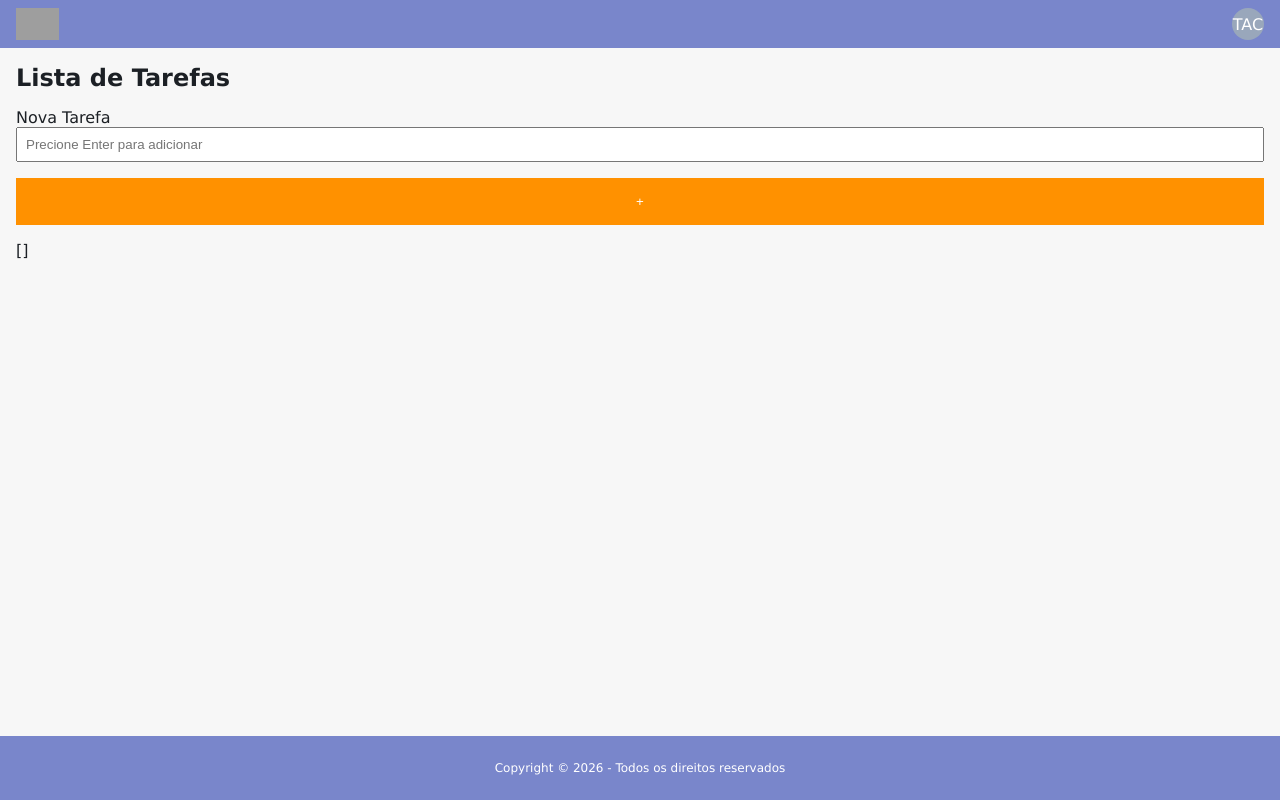
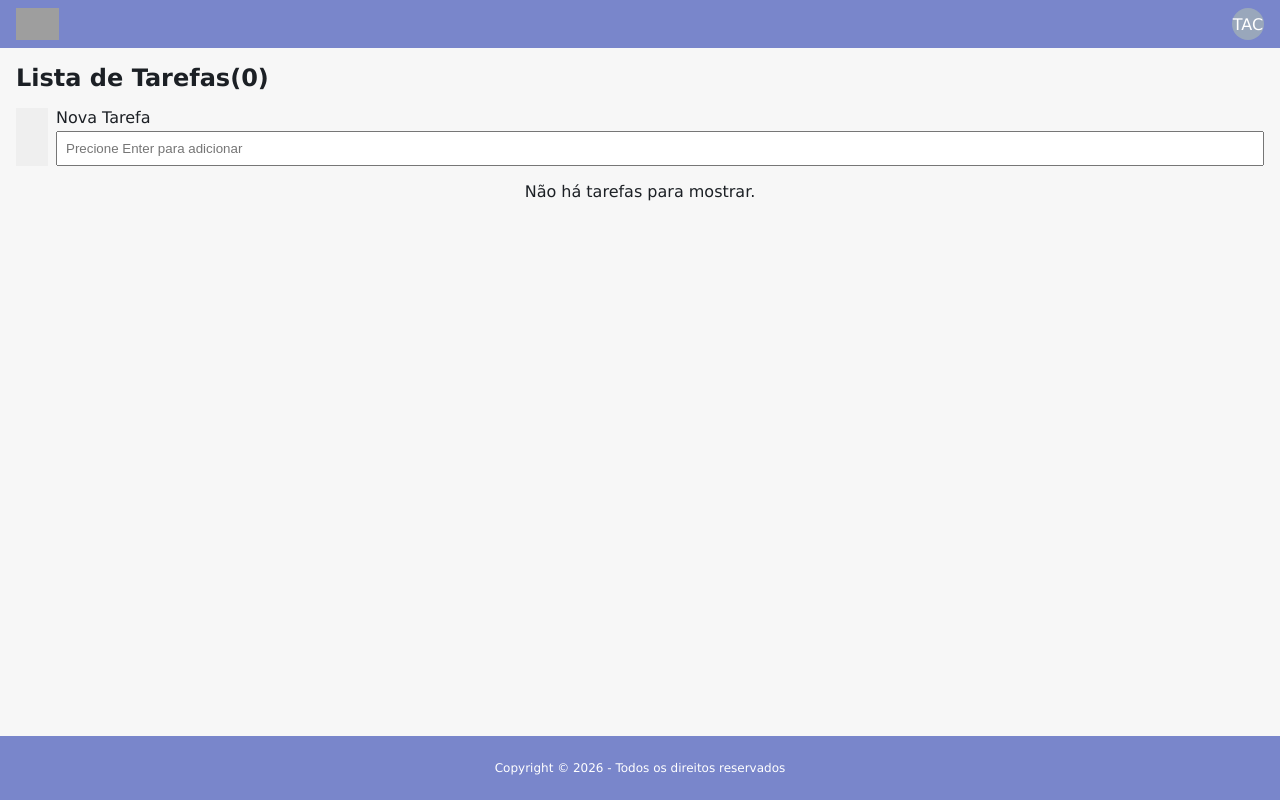
Before and after one commit to tetomelo/aulas-aplicativo-pwa, a React (Vite) app: page /lista-tarefas in a window 1280 px wide. Built offline with nearby package versions, Linux system fonts and the light colour scheme; grey boxes are pictures that could not be loaded.

Commit message:
Salvando ListaTarefas

```diff
--- a/package.json
+++ b/package.json
@@ -12,6 +12,7 @@
   "dependencies": {
     "react": "^19.2.0",
     "react-dom": "^19.2.0",
+    "react-icons": "^5.6.0",
     "react-router-dom": "^6.30.3"
   },
   "devDependencies": {
--- a/src/componentes/CampoCustomizado/CampoCustomizado.css
+++ b/src/componentes/CampoCustomizado/CampoCustomizado.css
@@ -1,7 +1,8 @@
-campo-customizado__root {
+.campo-customizado__root {
   display: flex;
   flex-direction: column;
   gap: 4px;
+  flex: 1;
 }
 
 .campo-customizado__input {
--- a/src/componentes/CampoCustomizado/CampoCustomizado.jsx
+++ b/src/componentes/CampoCustomizado/CampoCustomizado.jsx
@@ -3,7 +3,7 @@ import "./CampoCustomizado.css";
 function CampoCustomizado({ label, ...props }) {
   return (
     <div className="campo-customizado__root">
-      <label>{label}</label>
+       <span>{label}</span>
       <input className="campo-customizado__input" {...props} />
     </div>
   );
--- /dev/null
+++ b/src/paginas/LIstaTarefas/ListaTarefas.css
@@ -0,0 +1,16 @@
+.lista-tarefas__campo-adicionar {
+    display: flex;
+    gap: 8px;
+}
+
+.lista-tarefas__mensagem-sem-tarefas {
+    text-align: center;
+}
+
+.lista-tarefas__tarefa{
+    display: flex;
+    justify-content: space-between;
+    align-items: center;
+    padding: 8px;
+    border: 1px solid var(--cor-cinza);
+}
--- a/src/paginas/LIstaTarefas/ListaTarefas.jsx
+++ b/src/paginas/LIstaTarefas/ListaTarefas.jsx
@@ -1,11 +1,12 @@
+import "./ListaTarefas.css";
 import { useState } from "react";
 import BotaoCustomizado from "../../componentes/BotaoCustomizado/BotaoCustomizado";
 import CampoCustomizado from "../../componentes/CampoCustomizado/CampoCustomizado";
 import Principal from "../../componentes/Principal/Principal";
+import { FaTrashAlt } from "react-icons/fa";
 
-function ListaTarefas({ }) {
+function ListaTarefas() {
   const [novaTarefa, setNovaTarefa] = useState("");
-
   const [tarefas, setTarefas] = useState([]);
 
   const adicionarTarefa = () => {
@@ -13,14 +14,33 @@ function ListaTarefas({ }) {
       alert("Digite uma tarefa para adicionar!");
       return;
     }
-    console.log(novaTarefa);
 
-    setTarefas([novaTarefa, ...tarefas]);
+    setTarefas([{ concluida: false, descricao: novaTarefa }, ...tarefas]);
+    setNovaTarefa("");
   };
+
+  const removerTarefa = (indice) => {
+    if (confirm("Tem certeza que deseja remover esta tarefa?")) {
+      tarefas.splice(indice, 1);
+      setTarefas([...tarefas]);
+    }
+  };
+
+  const marcarComoConcluida = (indice) => {
+    tarefas[indice].concluida = !tarefas[indice].concluida;
+    setTarefas([...tarefas]);
+  };
+
 
   return (
     <Principal>
-          <h2>Lista de Tarefas</h2>
+      <h2>Lista de Tarefas({tarefas.length})</h2>
+
+      <div className="lista-tarefas__campo-adicionar">
+        <BotaoCustomizado
+          label="Nova Tarefa"
+        />
+
 
 
         <CampoCustomizado
@@ -31,13 +51,35 @@ function ListaTarefas({ }) {
           placeholder="Precione Enter para adicionar"
           value={novaTarefa}
           onChange={(event) => setNovaTarefa(event.target.value)}
+          onKeyPress={(event) => {
+            if (event.code === "Enter") {
+              adicionarTarefa();
+            }
+          }}
         />
 
+        {/* <BotaoCustomizado tipo="secundario" aoClicar={adicionarTarefa}>
+          +
+        </BotaoCustomizado> */}
+      </div>
 
-      <BotaoCustomizado tipo="secundario" aoClicar={adicionarTarefa}>+</BotaoCustomizado>
+      {!tarefas.length && (<span className="lista-tarefas__mensagem-sem-tarefas">Não há tarefas para mostrar.</span>)}
 
-
-      {JSON.stringify(tarefas, null, 2)}
+      {tarefas.map((item, indice) => {
+        return (
+          <div key={indice} className="lista-tarefas__tarefa">
+            <input
+              type="checkbox"
+              checked={item.concluida}
+              onChange={() => marcarComoConcluida(indice)}
+            />
+            <span style={{ textDecoration: item.concluida ? 'line-through' : 'none' }}>
+              {item.descricao}
+            </span>
+            <FaTrashAlt onClick={() => removerTarefa(indice)} />
+          </div>
+        );
+      })}
     </Principal>
   );
 }
```
Also changed, not shown: 1 other file (tests, documents, lock files or other folders). Lines whose indentation alone changed are shown as unchanged.
